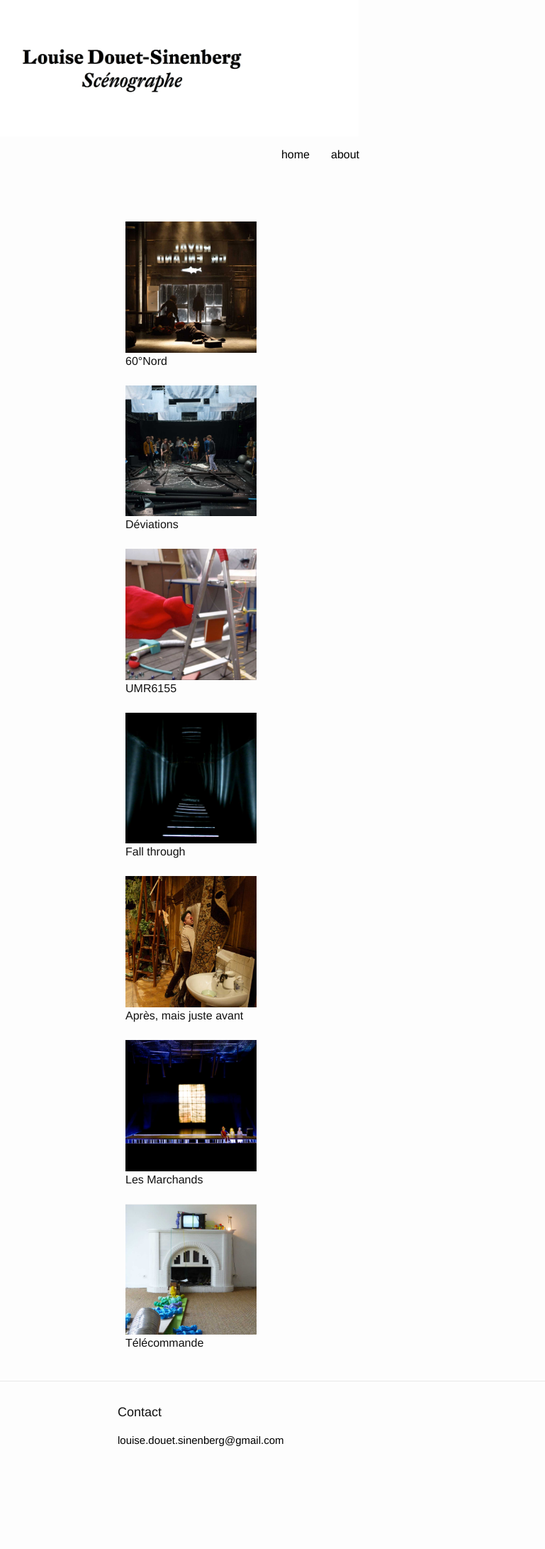
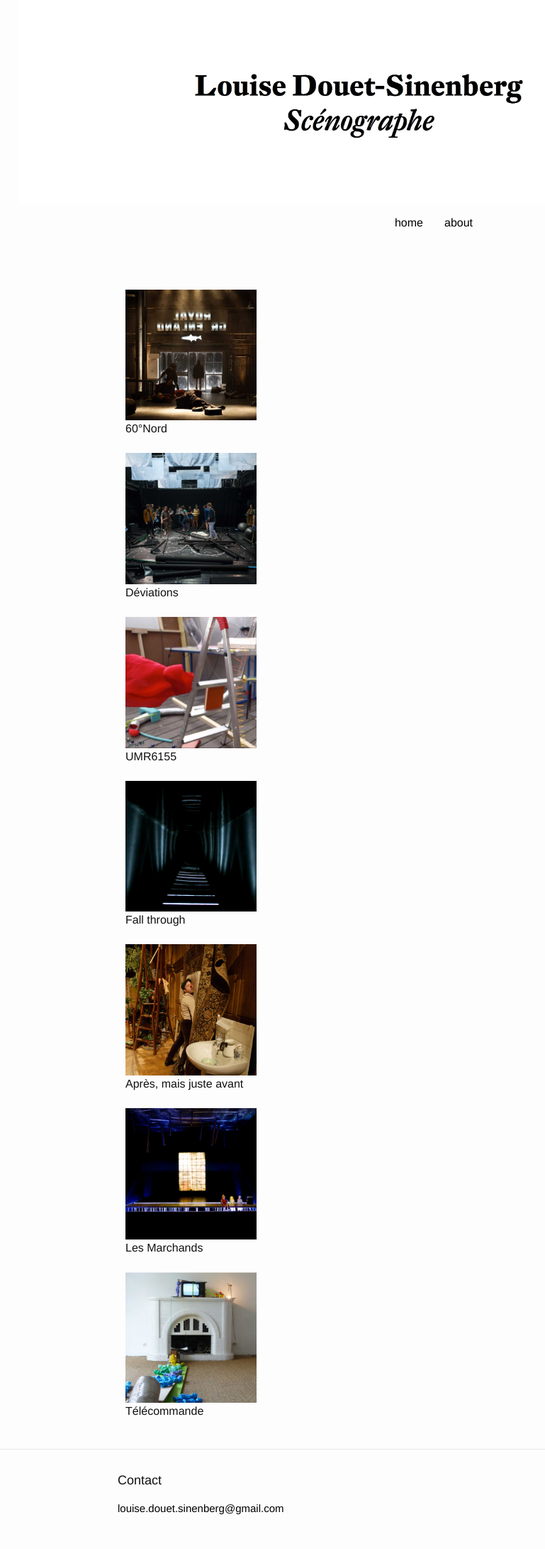
Before and after one commit to louiseds/louiseds.github.io, a Jekyll site: the page built from index.html, in a window 1280 px wide. Shown: the whole page at 71% size, without its empty margins (134-903 px from the left). Built offline with Jekyll 4.4.1, drawn with Linux system fonts in a browser that asks for light colours; before the commit the page ends 2086 px from its top, so only the background shows below that.

Commit message:
Update _layout.scss

```diff
--- a/_sass/_layout.scss
+++ b/_sass/_layout.scss
@@ -4,7 +4,9 @@
 .site-header {
     position: relative;
     text-align: center;
-    width: 50%;
+    width: 75%;
+    margin-left: auto;
+    margin-right: auto;
 }
 
 .navbar .navbar-nav {
```
